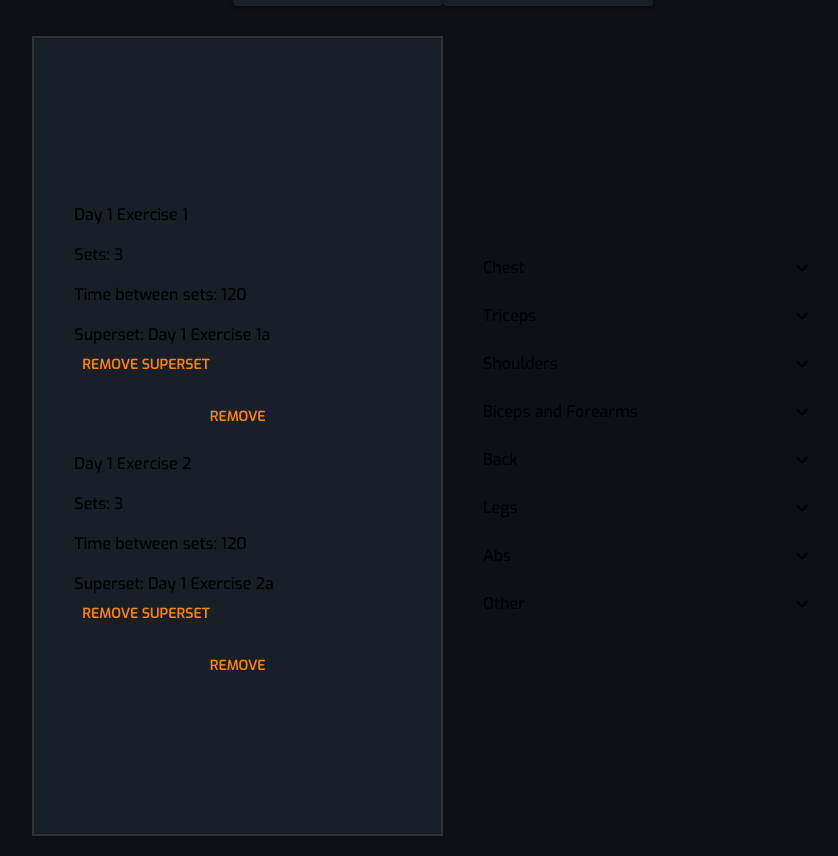
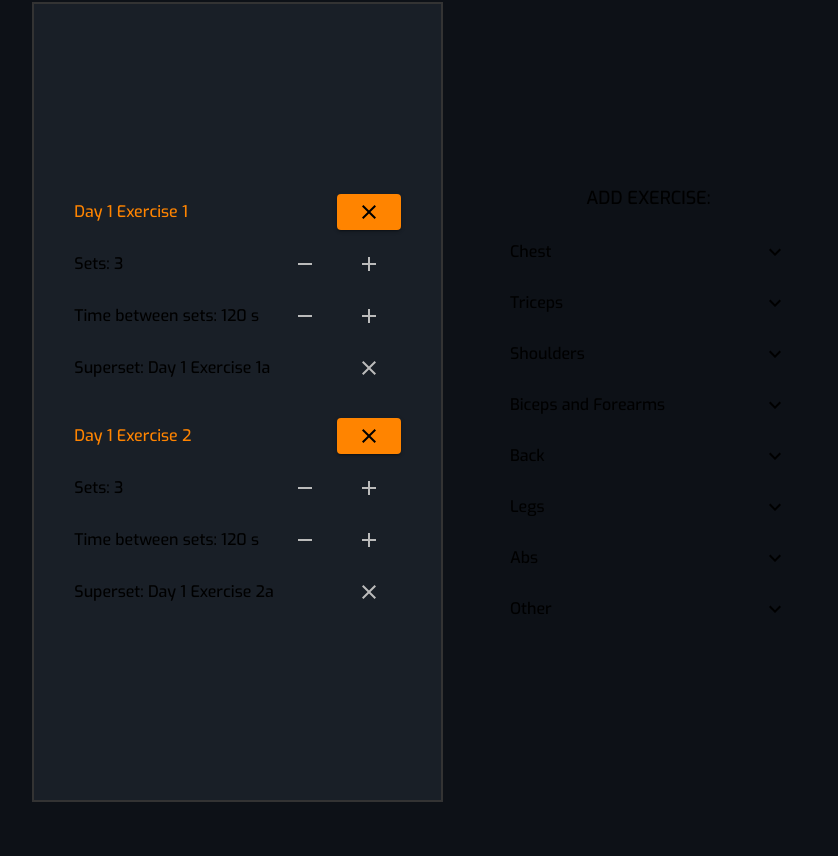
Before and after one commit to vignesh-natarajxn/workout-maker, a React (Create React App) app: page /edit in a window 1280 px wide. Shown: the part 639-1495 px from the top of the page, without its empty margins (197-1035 px from the left). After the commit the page ends 1461 px from the top, so only its background shows below. Built offline with nearby package versions, Linux system fonts and the light colour scheme.

Commit message:
mod set time

```diff
--- a/src/app/layout/App.tsx
+++ b/src/app/layout/App.tsx
@@ -116,12 +116,14 @@ EXERCISE_WEEK.push(
     name: "Day 1",
     exercises: [
       {
+        id: "e1",
         name: "Day 1 Exercise 1",
         timeBetween: 120,
         sets: 3,
         superset: "Day 1 Exercise 1a",
       },
       {
+        id: "e2",
         name: "Day 1 Exercise 2",
         timeBetween: 120,
         sets: 3,
@@ -134,12 +136,14 @@ EXERCISE_WEEK.push(
     name: "Day 2",
     exercises: [
       {
+        id: "e1",
         name: "Day 2 Exercise 1",
         timeBetween: 120,
         sets: 3,
         superset: "Day 2 Exercise 1a",
       },
       {
+        id: "e2",
         name: "Day 2 Exercise 2",
         timeBetween: 120,
         sets: 3,
@@ -152,12 +156,14 @@ EXERCISE_WEEK.push(
     name: "Day 3",
     exercises: [
       {
+        id: "e1",
         name: "Day 3 Exercise 1",
         timeBetween: 120,
         sets: 3,
         superset: "Day 3 Exercise 1a",
       },
       {
+        id: "e2",
         name: "Day 3 Exercise 2",
         timeBetween: 120,
         sets: 3,
@@ -170,12 +176,14 @@ EXERCISE_WEEK.push(
     name: "Day 4",
     exercises: [
       {
+        id: "e1",
         name: "Day 4 Exercise 1",
         timeBetween: 120,
         sets: 3,
         superset: "Day 4 Exercise 1a",
       },
       {
+        id: "e2",
         name: "Day 4 Exercise 2",
         timeBetween: 120,
         sets: 3,
@@ -188,12 +196,14 @@ EXERCISE_WEEK.push(
     name: "Day 5",
     exercises: [
       {
+        id: "e1",
         name: "Day 5 Exercise 1",
         timeBetween: 120,
         sets: 3,
         superset: "Day 5 Exercise 1a",
       },
       {
+        id: "e2",
         name: "Day 5 Exercise 2",
         timeBetween: 120,
         sets: 3,
@@ -206,12 +216,14 @@ EXERCISE_WEEK.push(
     name: "Day 6",
     exercises: [
       {
+        id: "e1",
         name: "Day 6 Exercise 1",
         timeBetween: 120,
         sets: 3,
         superset: "Day 6 Exercise 1a",
       },
       {
+        id: "e2",
         name: "Day 6 Exercise 2",
         timeBetween: 120,
         sets: 3,
@@ -224,12 +236,14 @@ EXERCISE_WEEK.push(
     name: "Day 7",
     exercises: [
       {
+        id: "e1",
         name: "Day 7 Exercise 1",
         timeBetween: 120,
         sets: 3,
         superset: "Day 7 Exercise 1a",
       },
       {
+        id: "e2",
         name: "Day 7 Exercise 2",
         timeBetween: 120,
         sets: 3,
@@ -271,7 +285,7 @@ function App() {
   return (
     <ThemeProvider theme={theme}>
       <BrowserRouter>
-        <nav className='mainNav'>
+        <nav className="mainNav">
           <img src={logo} className="App-logo" alt="WM" />
           <Typography
             fontSize={25}
@@ -280,7 +294,6 @@ function App() {
             marginRight="auto"
             marginTop="auto"
             marginBottom="auto"
-            gutterBottom
           >
             Workout Maker
           </Typography>
--- a/src/app/layout/editExercises/UIExerciseDayEdit.tsx
+++ b/src/app/layout/editExercises/UIExerciseDayEdit.tsx
@@ -13,13 +13,16 @@ import {
   Typography,
 } from "@mui/material";
 import { makeStyles } from "@mui/styles";
+import CloseIcon from "@mui/icons-material/Close";
+import AddIcon from "@mui/icons-material/Add";
+import RemoveIcon from "@mui/icons-material/Remove";
 
 /************************************************************************************************/
 
 interface Props {
   exerciseWeek: ExerciseDay[];
   selectedDay: ExerciseDay | undefined;
-  handleExcerciseEdit: (opr: string) => void;
+  handleExcerciseEdit: (opr: string, id: string) => void;
 }
 const useStyles: any = makeStyles({
   day: {
@@ -31,6 +34,20 @@ const useStyles: any = makeStyles({
     marginBottom: 10,
     height: 230,
     width: 170,
+  },
+  X: {
+    marginLeft: "auto",
+    // marginRight: 10,
+    color: "#000000",
+    width: 20,
+  },
+  ss: {
+    marginLeft: "auto",
+    color: "#bbbbbb",
+  },
+  add: {
+    marginLeft: 0,
+    color: "#bbbbbb",
   },
 });
 
@@ -56,30 +73,63 @@ export default function UIExerciseDayEdit({
             <Fragment key={exercise.name + Math.random() * 1000}>
               <List>
                 <ListItem>
-                  <Typography>{exercise.name}</Typography>
+                  <Typography color="primary">{exercise.name} </Typography>
+                  <Button
+                    className={classes.X}
+                    variant="contained"
+                    onClick={() => handleExcerciseEdit("remove", exercise.id )}
+                  >
+                    <CloseIcon />
+                  </Button>
                 </ListItem>
                 <ListItem>
                   <Typography>Sets: {exercise.sets}</Typography>
+                  <Button
+                    className={classes.ss}
+                    onClick={() => handleExcerciseEdit("set-", exercise.id )}
+                  >
+                    <RemoveIcon />
+                  </Button>
+                  <Button
+                    className={classes.add}
+                    onClick={() => handleExcerciseEdit("set+", exercise.id )}
+                  >
+                    <AddIcon />
+                  </Button>
                 </ListItem>
                 <ListItem>
                   <Typography>
-                    Time between sets: {exercise.timeBetween}
+                    Time between sets: {exercise.timeBetween} s
                   </Typography>
+                  <Button
+                    className={classes.ss}
+                    onClick={() => handleExcerciseEdit("time-", exercise.id )}
+                  >
+                    <RemoveIcon />
+                  </Button>
+                  <Button
+                    className={classes.add}
+                    onClick={() => handleExcerciseEdit("time+", exercise.id )}
+                  >
+                    <AddIcon />
+                  </Button>
                 </ListItem>
                 {exercise.superset ? (
                   <>
                     <ListItem>
-                      <Typography>
-                        Superset: {exercise.superset}
-                        <Button>Remove Superset</Button>
-                      </Typography>
+                      <Typography>Superset: {exercise.superset}</Typography>
+                      <Button
+                        className={classes.ss}
+                        onClick={() => handleExcerciseEdit("remove superset", exercise.id )}
+                      >
+                        <CloseIcon />
+                      </Button>
                     </ListItem>
                   </>
                 ) : (
                   <Button>Add Superset</Button>
                 )}
               </List>
-              <Button>Remove</Button>
             </Fragment>
           ))}
     </Container>
--- a/src/app/layout/editExercises/UIExercisePool.tsx
+++ b/src/app/layout/editExercises/UIExercisePool.tsx
@@ -11,6 +11,7 @@ import {
   List,
   ListItemButton,
   ListItemText,
+  Typography,
 } from "@mui/material";
 import { ExpandLess, ExpandMore } from "@mui/icons-material";
 import { makeStyles } from "@mui/styles";
@@ -33,6 +34,10 @@ const useStyles: any = makeStyles({
     marginBottom: 5,
     height: 50,
   },
+  poolbut: {
+    // border: "2px solid #263141",
+    margin: 3
+  }
 });
 
 /************************************************************************************************/
@@ -64,19 +69,19 @@ export default function UIExercisePool({
     }));
     if (prevOpenId !== id) setPrevOpenId(id);
     else setPrevOpenId("");
-
   };
 
   return (
-    <>
+    <Container>
       <List
         sx={{ width: "100%", bgcolor: "#0d1117" }}
         aria-labelledby="nested-list-subheader"
       >
+        <Typography fontSize={18} margin={2}>ADD EXERCISE: </Typography>
         {EXERCISE_POOL.map((category) => {
           return (
             <Container key={category.category}>
-              <ListItemButton onClick={() => handleClick(category.category)}>
+              <ListItemButton className={classes.poolbut} onClick={() => handleClick(category.category)}>
                 <ListItemText primary={category.category} />
                 {open[category.category] ? <ExpandLess /> : <ExpandMore />}
               </ListItemButton>
@@ -115,6 +120,6 @@ export default function UIExercisePool({
           );
         })}
       </List>
-    </>
+    </Container>
   );
 }
--- a/src/app/layout/editExercises/editMain.tsx
+++ b/src/app/layout/editExercises/editMain.tsx
@@ -70,22 +70,62 @@ export default function EditMain({
     let exerciseWeekMod = exerciseWeek;
     exerciseWeekMod
       .find((exerciseDay) => exerciseDay.id === selectedDay?.id)
-      ?.exercises.push({ name: name, timeBetween: 120, sets: 3, superset: "" });
+      ?.exercises.push({
+        id: String(Math.random() * 1000),
+        name: name,
+        timeBetween: 120,
+        sets: 3,
+        superset: "",
+      });
     setExerciseWeek(exerciseWeekMod);
-    handleSelectedDay(
-      exerciseWeekMod.find((exerciseDay) => exerciseDay.id === selectedDay?.id)!
-        .id
-    );
+
     forceUpdateHandler();
   };
   function forceUpdateHandler(this: any) {
     setSomeVar((prev) => !prev);
   }
-  const handleExcerciseEdit = (opr: string) => {};
+  const handleExcerciseEdit = (opr: string, idd: string) => {
+    let exerciseWeekMod = exerciseWeek;
+
+    const dayIndex = exerciseWeekMod.findIndex(
+      (exerciseDay) => exerciseDay.id === selectedDay?.id
+    );
+    const exIndex = exerciseWeekMod
+      .find((exerciseDay) => exerciseDay.id === selectedDay?.id)!
+      .exercises.findIndex((exercise) => exercise.id === idd);
+
+    if (opr === "set-") {
+      if (exerciseWeekMod[dayIndex].exercises[exIndex].sets > 0)
+        exerciseWeekMod[dayIndex].exercises[exIndex].sets -= 1;
+      setExerciseWeek(exerciseWeekMod);
+      forceUpdateHandler();
+    }
+    if (opr === "set+") {
+      exerciseWeekMod[dayIndex].exercises[exIndex].sets += 1;
+      setExerciseWeek(exerciseWeekMod);
+      forceUpdateHandler();
+    }
+    if (opr === "time-") {
+      if (exerciseWeekMod[dayIndex].exercises[exIndex].timeBetween > 0)
+        exerciseWeekMod[dayIndex].exercises[exIndex].timeBetween -= 5;
+      setExerciseWeek(exerciseWeekMod);
+      forceUpdateHandler();
+    }
+    if (opr === "time+") {
+      exerciseWeekMod[dayIndex].exercises[exIndex].timeBetween += 5;
+      setExerciseWeek(exerciseWeekMod);
+      forceUpdateHandler();
+    }
+    if (opr === "remove superset") {
+      exerciseWeekMod[dayIndex].exercises[exIndex].superset = "";
+      setExerciseWeek(exerciseWeekMod);
+      forceUpdateHandler();
+    }
+  };
 
   return (
     <>
-      <Typography variant="h4" margin={4} color="#ffffff">
+      <Typography variant="h5" margin={1} color="#ffffff">
         Edit Workout
       </Typography>
       <UIExerciseWeek
--- a/src/app/models/exerciseDay.ts
+++ b/src/app/models/exerciseDay.ts
@@ -2,6 +2,7 @@ export interface ExerciseDay {
   id: string;
   name: string;
   exercises: {
+    id: string;
     name: string;
     timeBetween: number;
     sets: number;
```
